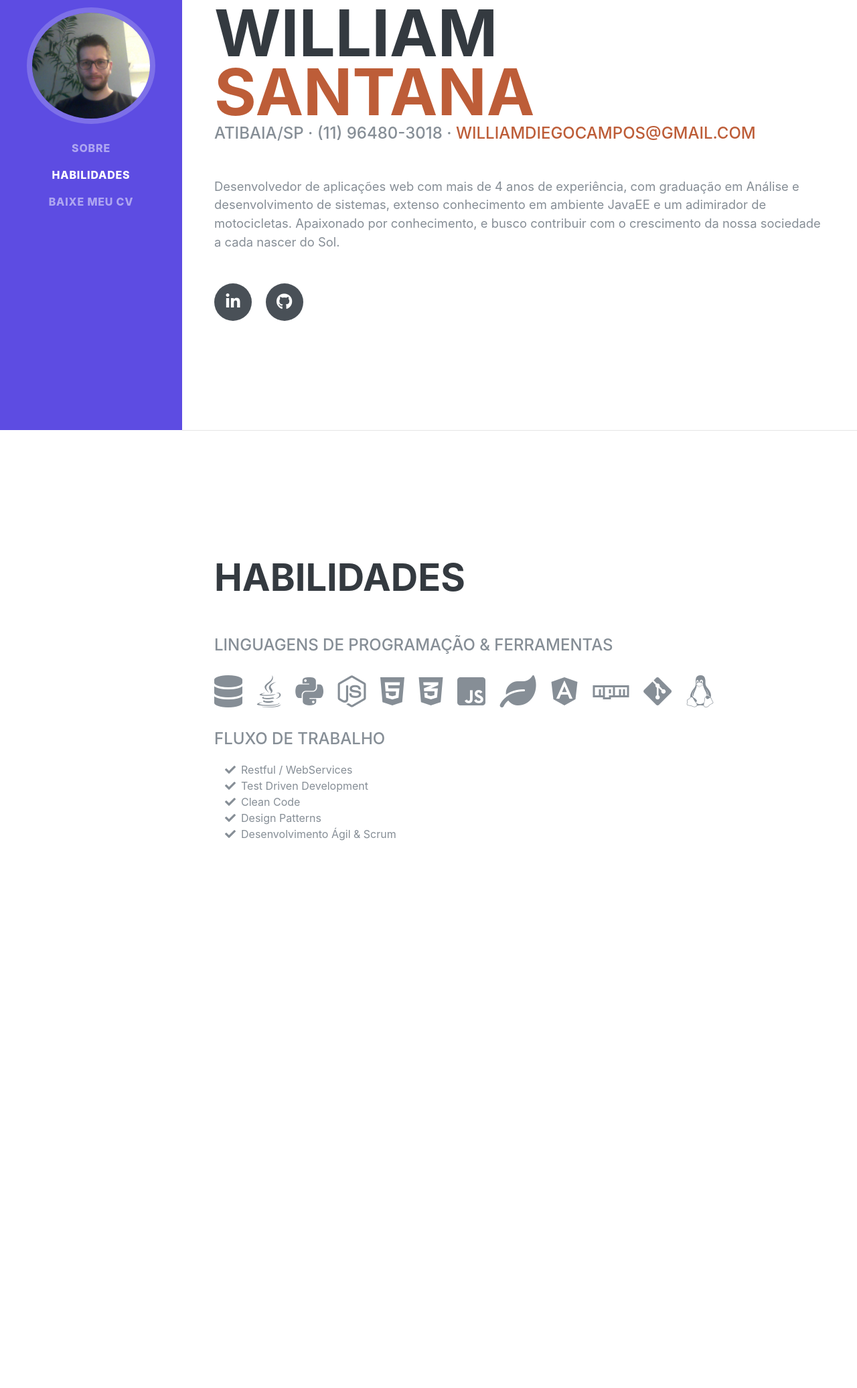
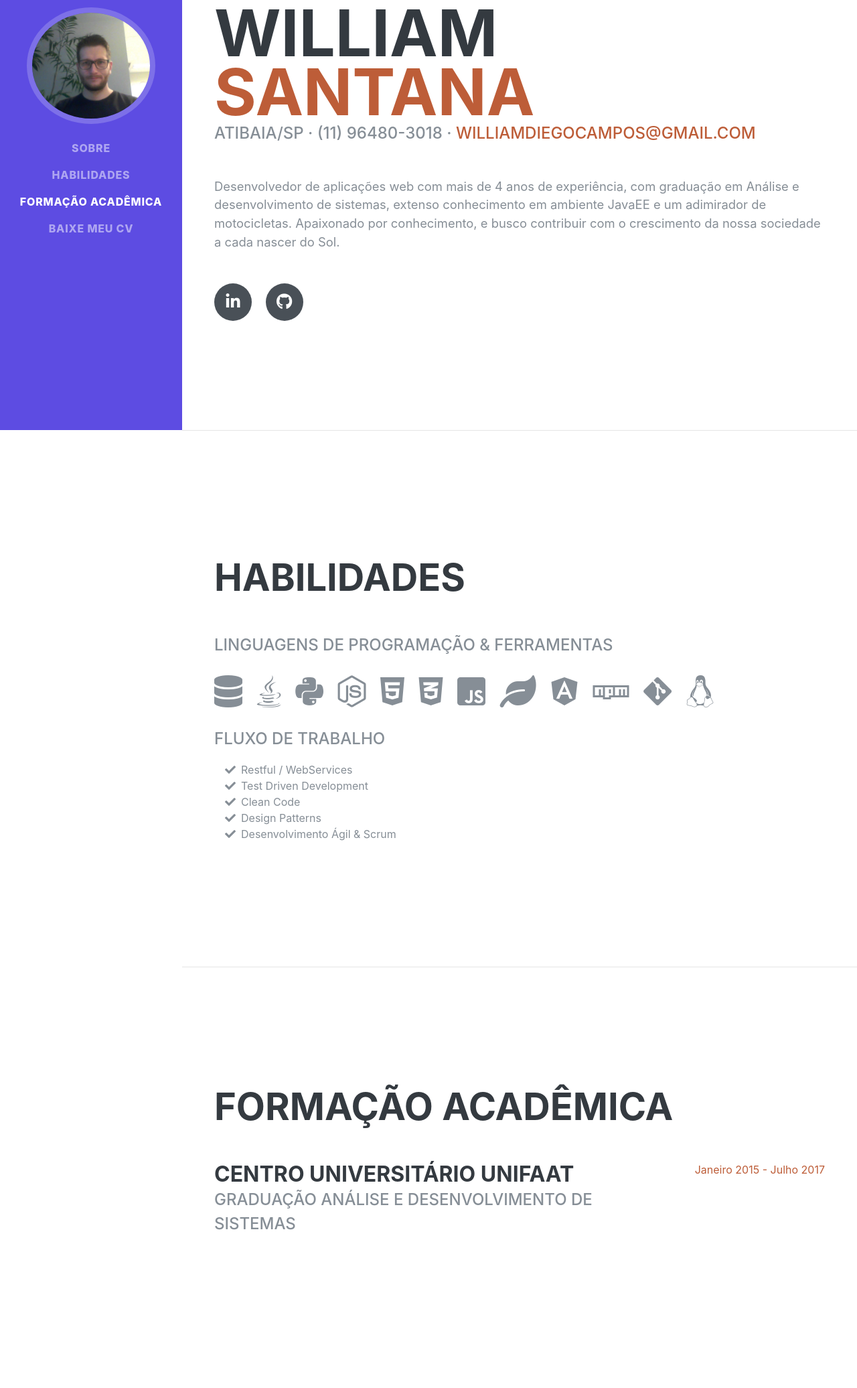
Before and after one commit to willdjames/willdjames.github.io, a plain HTML site: page index.html in a window 1280 px wide. Shown: the part 158-2230 px from the top of the page at 67% size. Before the commit the page ends 1601 px from the top, so only its background shows below. Drawn offline with Linux system fonts and the light colour scheme; a web font is replaced by a local one.

Commit message:
Adicao da secao academica

```diff
--- a/index.html
+++ b/index.html
@@ -44,13 +44,13 @@
           <a class="nav-link js-scroll-trigger" href="#skills">Habilidades</a>
         </li>
         <li class="nav-item">
+          <a class="nav-link js-scroll-trigger" href="#education">Formação Acadêmica</a>
+        </li>
+        <li class="nav-item">
           <a class="nav-link js-scroll-trigger" href="./files/William_Diego_CV.pdf" target="_blank">Baixe meu CV</a>
         </li>
         <li class="nav-item">
           <a class="nav-link js-scroll-trigger esconde-item-menu" href="#experience">Experience</a>
-        </li>
-        <li class="nav-item">
-          <a class="nav-link js-scroll-trigger esconde-item-menu" href="#education">Education</a>
         </li>
         <li class="nav-item">
           <a class="nav-link js-scroll-trigger esconde-item-menu" href="#interests">Interests</a>
@@ -159,6 +159,35 @@
       </div>
     </section>
 
+    <hr class="m-0">
+
+    <section class="resume-section p-3 p-lg-5 d-flex align-items-center" id="education">
+      <div class="w-100">
+        <h2 class="mb-5">Formação Acadêmica</h2>
+
+        <div style="padding-bottom: 10rem;" class="resume-item d-flex flex-column flex-md-row justify-content-between mb-5">
+          <div class="resume-content">
+            <h3 class="mb-0">Centro Universitário Unifaat</h3>
+            <div class="subheading mb-3">Graduação Análise e Desenvolvimento de Sistemas</div>
+          </div>
+          <div class="resume-date text-md-right">
+            <span class="text-primary">Janeiro 2015 - Julho 2017</span>
+          </div>
+        </div>
+        <!--
+        <div class="resume-item d-flex flex-column flex-md-row justify-content-between mb-5">
+          <div class="resume-content">
+            <h3 class="mb-0">Centro Universitário Unifaat</h3>
+            <div class="subheading mb-3">Graduação Análise e Desenvolvimento de Sistemas</div>
+          </div>
+          <div class="resume-date text-md-right">
+            <span class="text-primary">Janeiro 2015 - Julho 2017</span>
+          </div>
+        </div>
+        -->
+      </div>
+    </section>
+
     <!--
     <section class="resume-section p-3 p-lg-5 d-flex justify-content-center" id="experience">
       <div class="w-100">
@@ -210,38 +239,6 @@
 
       </div>
 
-    </section>
-
-    <hr class="m-0">
-
-    <section class="resume-section p-3 p-lg-5 d-flex align-items-center" id="education">
-      <div class="w-100">
-        <h2 class="mb-5">Education</h2>
-
-        <div class="resume-item d-flex flex-column flex-md-row justify-content-between mb-5">
-          <div class="resume-content">
-            <h3 class="mb-0">University of Colorado Boulder</h3>
-            <div class="subheading mb-3">Bachelor of Science</div>
-            <div>Computer Science - Web Development Track</div>
-            <p>GPA: 3.23</p>
-          </div>
-          <div class="resume-date text-md-right">
-            <span class="text-primary">August 2006 - May 2010</span>
-          </div>
-        </div>
-
-        <div class="resume-item d-flex flex-column flex-md-row justify-content-between">
-          <div class="resume-content">
-            <h3 class="mb-0">James Buchanan High School</h3>
-            <div class="subheading mb-3">Technology Magnet Program</div>
-            <p>GPA: 3.56</p>
-          </div>
-          <div class="resume-date text-md-right">
-            <span class="text-primary">August 2002 - May 2006</span>
-          </div>
-        </div>
-
-      </div>
     </section>
 
     <hr class="m-0">
```
